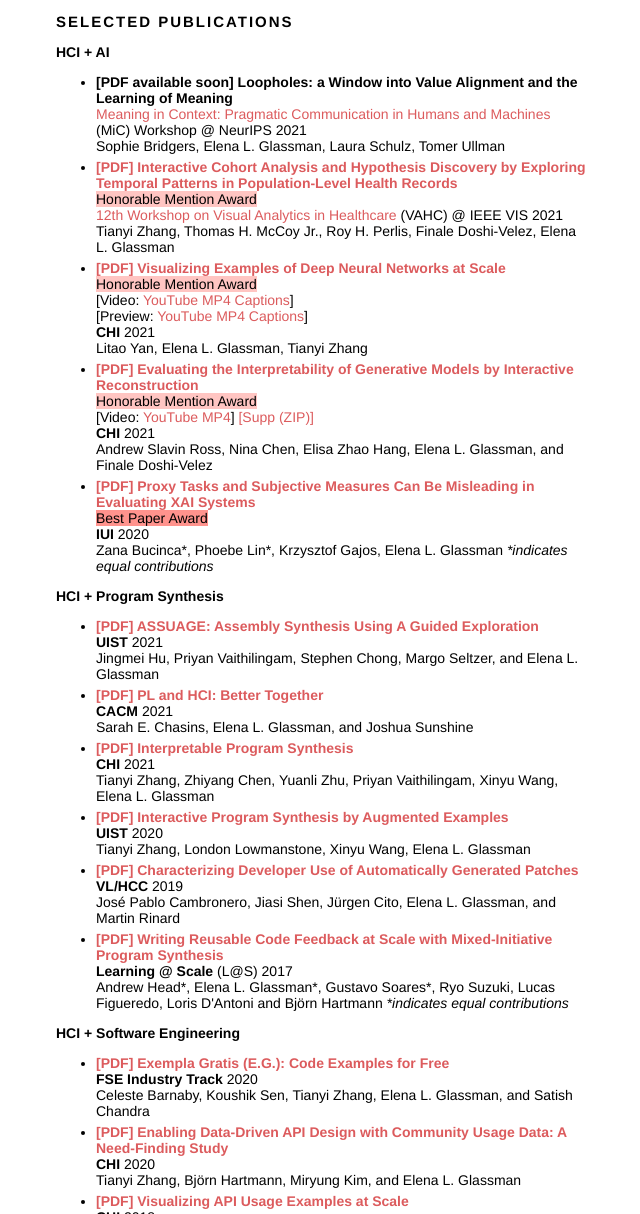
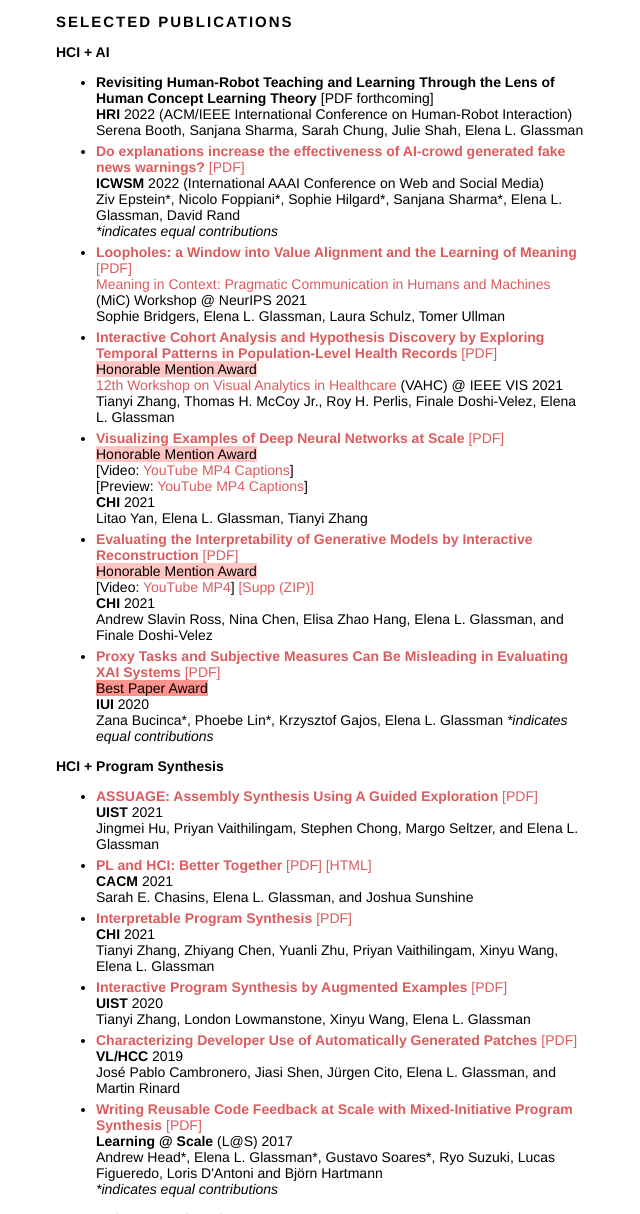
Before and after one commit to eglassman/eglassman.github.io, a Jekyll site: the page built from index.html, in a window 1280 px wide and 1400 px high, scrolled down 1101 px, cut to the strip 186-1400 px from the top of the window. Shown: the whole strip, without its empty margins (187-827 px from the left). Built offline with Jekyll 4.4.1, drawn with Linux system fonts in a browser that asks for light colours; some of the changed text lies outside the part shown.

Commit message:
added more papers

```diff
--- a/index.html
+++ b/index.html
@@ -100,29 +100,38 @@
       </p>
 
       <ul>
-        <li><b>[PDF available soon]</b> <b>Loopholes: a Window into Value Alignment and the Learning of Meaning</b>
+        <li><b>Revisiting Human-Robot Teaching and Learning Through the Lens of Human Concept Learning Theory</b> [PDF forthcoming]
+          <br/><b>HRI</b> 2022 (ACM/IEEE International Conference on Human-Robot Interaction)
+          <br/>Serena Booth, Sanjana Sharma, Sarah Chung, Julie Shah, Elena L. Glassman
+        </li>
+        <li><a href="papers/epsteinEtAl_CS279_icwsm.pdf"><b>Do explanations increase the effectiveness of AI-crowd generated fake news warnings?</b> [PDF]</a>
+          <br/><b>ICWSM</b> 2022 (International AAAI Conference on Web and Social Media)
+          <br/>Ziv Epstein*, Nicolo Foppiani*, Sophie Hilgard*, Sanjana Sharma*, Elena L. Glassman, David Rand
+          <br/><i>*indicates equal contributions</i>
+        </li>
+        <li><a href="papers/MiC_NeurIPS21_Loopholes.pdf"><b>Loopholes: a Window into Value Alignment and the Learning of Meaning</b> [PDF]</a>
           <br/><a href="https://mic-workshop.github.io/">Meaning in Context: Pragmatic Communication in Humans and Machines</a> (MiC) Workshop @ NeurIPS 2021
           <br/>Sophie Bridgers, Elena L. Glassman, Laura Schulz, Tomer Ullman
         </li>
-        <li><a href="papers/Interactive_Visual_Analytics_for_EHRs_VAHC_2021.pdf"><b>[PDF] Interactive Cohort Analysis and Hypothesis Discovery by Exploring Temporal Patterns in Population-Level Health Records</b></a>
+        <li><a href="papers/Interactive_Visual_Analytics_for_EHRs_VAHC_2021.pdf"><b>Interactive Cohort Analysis and Hypothesis Discovery by Exploring Temporal Patterns in Population-Level Health Records</b> [PDF]</a>
           <br/><em-honorable>Honorable Mention Award</em-honorable>
           <br/><a href="https://www.visualanalyticshealthcare.org/">12th Workshop on Visual Analytics in Healthcare</a> (VAHC) @ IEEE VIS 2021
           <br/>Tianyi Zhang, Thomas H. McCoy Jr., Roy H. Perlis, Finale Doshi-Velez, Elena L. Glassman
         </li>
-        <li><a href="papers/examplenet_chi2021.pdf"><b>[PDF] Visualizing Examples of Deep Neural Networks at Scale</b></a>
+        <li><a href="papers/examplenet_chi2021.pdf"><b>Visualizing Examples of Deep Neural Networks at Scale</b> [PDF]</a>
           <br/><em-honorable>Honorable Mention Award</em-honorable>
           <br/>[Video: <a href="https://www.youtube.com/watch?v=kU8cBy-0z7Q">YouTube</a>   <a href="papers/examplenet_videofigure.mp4">MP4</a>   <a href="papers/examplenet_videofigurecaptions.vtt">Captions</a>]
           <br/>[Preview: <a href="https://www.youtube.com/watch?v=uUNuyliR020">YouTube</a>   <a href="papers/examplenet_videopreview.mp4">MP4</a>   <a href="papers/examplenet_videopreviewcaptions.vtt">Captions</a>]
           <br/><b>CHI</b> 2021
           <br/>Litao Yan, Elena L. Glassman, Tianyi Zhang
         </li>
-        <li><a href="papers/evalGenModels_chi2021.pdf"><b>[PDF] Evaluating the Interpretability of Generative Models by Interactive Reconstruction</b></a>
+        <li><a href="papers/evalGenModels_chi2021.pdf"><b>Evaluating the Interpretability of Generative Models by Interactive Reconstruction</b> [PDF]</a>
           <br/><em-honorable>Honorable Mention Award</em-honorable>
           <br/>[Video: <a href="https://www.youtube.com/watch?v=zbPeMT-ssXo">YouTube</a> <a href="papers/evalGen_videofigure.mp4">MP4</a>] <a href="papers/evalGen_supplementalmaterials.zip">[Supp (ZIP)]</a>
           <br/><b>CHI</b> 2021
           <br/>Andrew Slavin Ross, Nina Chen, Elisa Zhao Hang, Elena L. Glassman, and Finale Doshi-Velez
         </li>
-        <li><a href="papers/bucinca_iui20_proxy.pdf"><b>[PDF] Proxy Tasks and Subjective Measures Can Be Misleading in Evaluating XAI Systems</b></a>
+        <li><a href="papers/bucinca_iui20_proxy.pdf"><b>Proxy Tasks and Subjective Measures Can Be Misleading in Evaluating XAI Systems</b> [PDF]</a>
           <br/><em-best>Best Paper Award</em-best>
           <br/><b>IUI</b> 2020
           <br/>Zana Bucinca*, Phoebe Lin*, Krzysztof Gajos, Elena L. Glassman <i>*indicates equal contributions</i>
@@ -137,29 +146,30 @@
       </p>
 
       <ul>
-        <li><a href="papers/ASSUAGE_UIST21.pdf"><b>[PDF] ASSUAGE: Assembly Synthesis Using A Guided Exploration</b></a>
+        <li><a href="papers/ASSUAGE_UIST21.pdf"><b>ASSUAGE: Assembly Synthesis Using A Guided Exploration</b> [PDF]</a>
           <br/><b>UIST</b> 2021
           <br/>Jingmei Hu, Priyan Vaithilingam,  Stephen Chong, Margo Seltzer, and Elena L. Glassman
         </li>
-        <li><a href="papers/PLandHCI_betterTogether.pdf"><b>[PDF] PL and HCI: Better Together</b></a>
+        <li><a href="papers/PLandHCI_betterTogether.pdf"><b>PL and HCI: Better Together</b> [PDF]</a> <a href="https://cacm.acm.org/magazines/2021/8/254314-pl-and-hci/fulltext">[HTML]</a>
           <br/><b>CACM</b> 2021
           <br/>Sarah E. Chasins, Elena L. Glassman, and Joshua Sunshine
         </li>
-        <li><a href="papers/ips_chi2021.pdf"><b>[PDF] Interpretable Program Synthesis</b></a>
+        <li><a href="papers/ips_chi2021.pdf"><b>Interpretable Program Synthesis</b> [PDF]</a>
           <br/><b>CHI</b> 2021
           <br/>Tianyi Zhang, Zhiyang Chen, Yuanli Zhu, Priyan Vaithilingam, Xinyu Wang, Elena L. Glassman
         </li>
-        <li><a href="papers/ips_augex_uist20.pdf"><b>[PDF] Interactive Program Synthesis by Augmented Examples</b></a>
+        <li><a href="papers/ips_augex_uist20.pdf"><b>Interactive Program Synthesis by Augmented Examples</b> [PDF]</a>
           <br/><b>UIST</b> 2020
           <br/>Tianyi Zhang, London Lowmanstone, Xinyu Wang, Elena L. Glassman
         </li>
-        <li><a href="https://arxiv.org/abs/1907.06535"><b>[PDF] Characterizing Developer Use of Automatically Generated Patches</b></a>
+        <li><a href="https://arxiv.org/abs/1907.06535"><b>Characterizing Developer Use of Automatically Generated Patches</b> [PDF]</a>
           <br/><b>VL/HCC</b> 2019
           <br/>José Pablo Cambronero, Jiasi Shen, Jürgen Cito, Elena L. Glassman, and Martin Rinard
         </li>
-        <li><a href="papers/glassmanLatS17.pdf"><b>[PDF] Writing Reusable Code Feedback at Scale with Mixed-Initiative Program Synthesis</b></a>
+        <li><a href="papers/glassmanLatS17.pdf"><b>Writing Reusable Code Feedback at Scale with Mixed-Initiative Program Synthesis</b> [PDF]</a>
           <br/><b>Learning @ Scale</b> (L@S) 2017
-          <br/>Andrew Head*, Elena L. Glassman*, Gustavo Soares*, Ryo Suzuki, Lucas Figueredo, Loris D'Antoni and Björn Hartmann <i>*indicates equal contributions</i>
+          <br/>Andrew Head*, Elena L. Glassman*, Gustavo Soares*, Ryo Suzuki, Lucas Figueredo, Loris D'Antoni and Björn Hartmann
+          <br/><i>*indicates equal contributions</i>
         </li>
       </ul>
 
@@ -169,26 +179,26 @@
 
       <ul>
 
-        <li><a href="papers/fse2020-industry-example-generation.pdf"><b>[PDF] Exempla Gratis (E.G.): Code Examples for Free</b></a>
+        <li><a href="papers/fse2020-industry-example-generation.pdf"><b>Exempla Gratis (E.G.): Code Examples for Free</b> [PDF]</a>
           <br/><b>FSE Industry Track</b> 2020
           <br/>Celeste Barnaby, Koushik Sen, Tianyi Zhang, Elena L. Glassman, and Satish Chandra
         </li>
-        <li><a href="papers/Data-driven-API-CHI20.pdf"><b>[PDF] Enabling Data-Driven API Design with Community Usage Data: A Need-Finding Study</b></a>
+        <li><a href="papers/Data-driven-API-CHI20.pdf"><b>Enabling Data-Driven API Design with Community Usage Data: A Need-Finding Study</b> [PDF]</a>
           <br/><b>CHI</b> 2020
           <br/>Tianyi Zhang, Björn Hartmann, Miryung Kim, and Elena L. Glassman
         </li>
-        <li><a href="papers/examplore_chi18.pdf"><b>[PDF] Visualizing API Usage Examples at Scale</b></a>
+        <li><a href="papers/examplore_chi18.pdf"><b>Visualizing API Usage Examples at Scale</b> [PDF]</a>
           <br/><b>CHI</b> 2018
           <br/>Elena L. Glassman*, Tianyi Zhang*, Björn Hartmann, and Miryung Kim <i>*indicates equal contributions</i>
         </li>
           <!-- (<a href="https://eglassman.github.io/examplore/">supplemental info</a>) -->
         <!-- <li><em><a href="https://andrewhead.info/assets/pdf/scooping-examples.pdf">Interactive Extraction of Examples from Existing Code</a></em>.<br/>Andrew Head, Elena Glassman, Björn Hartmann, and Marti Hearst. CHI 2018.<br/>(<a href="https://andrewhead.info/assets/pdf/scooping-examples-auxiliary-material.pdf">supplemental material</a>) (<a href="https://andrewhead.info/assets/pdf/scooping-examples-slides.pdf">slides</a>) (<a href="https://codescoop.berkeley.edu">demo</a>) (<a href="https://www.youtube.com/watch?v=RYbhnRDbvyY">video</a>) (<a href="https://www.youtube.com/watch?v=sIpSS-F1Ltg">teaser</a>)</li> -->
-        <li><a href="papers/uist2015-elg-foobaz.pdf"><b>[PDF] Foobaz: Variable Name Feedback for Student Code at Scale</b></a>
+        <li><a href="papers/uist2015-elg-foobaz.pdf"><b>Foobaz: Variable Name Feedback for Student Code at Scale</b> [PDF]</a>
           <br/><b>UIST</b> 2015
           <br/>Elena L. Glassman, Lyla J Fischer, Jeremy Scott, Robert C. Miller
         </li>
-          <li><a href="papers/glassman-tochi.pdf"><b>[PDF] OverCode: Visualizing Variation in Student Solutions to Programming
-Problems at Scale</b></a>
+          <li><a href="papers/glassman-tochi.pdf"><b>OverCode: Visualizing Variation in Student Solutions to Programming
+Problems at Scale</b> [PDF]</a>
             <br/><b>TOCHI</b> 2015
             <br/>Elena L. Glassman, Jeremy Scott, Rishabh Singh, Philip Guo, Robert C. Miller
           </li>
```
Also changed, not shown: 2 other files.
